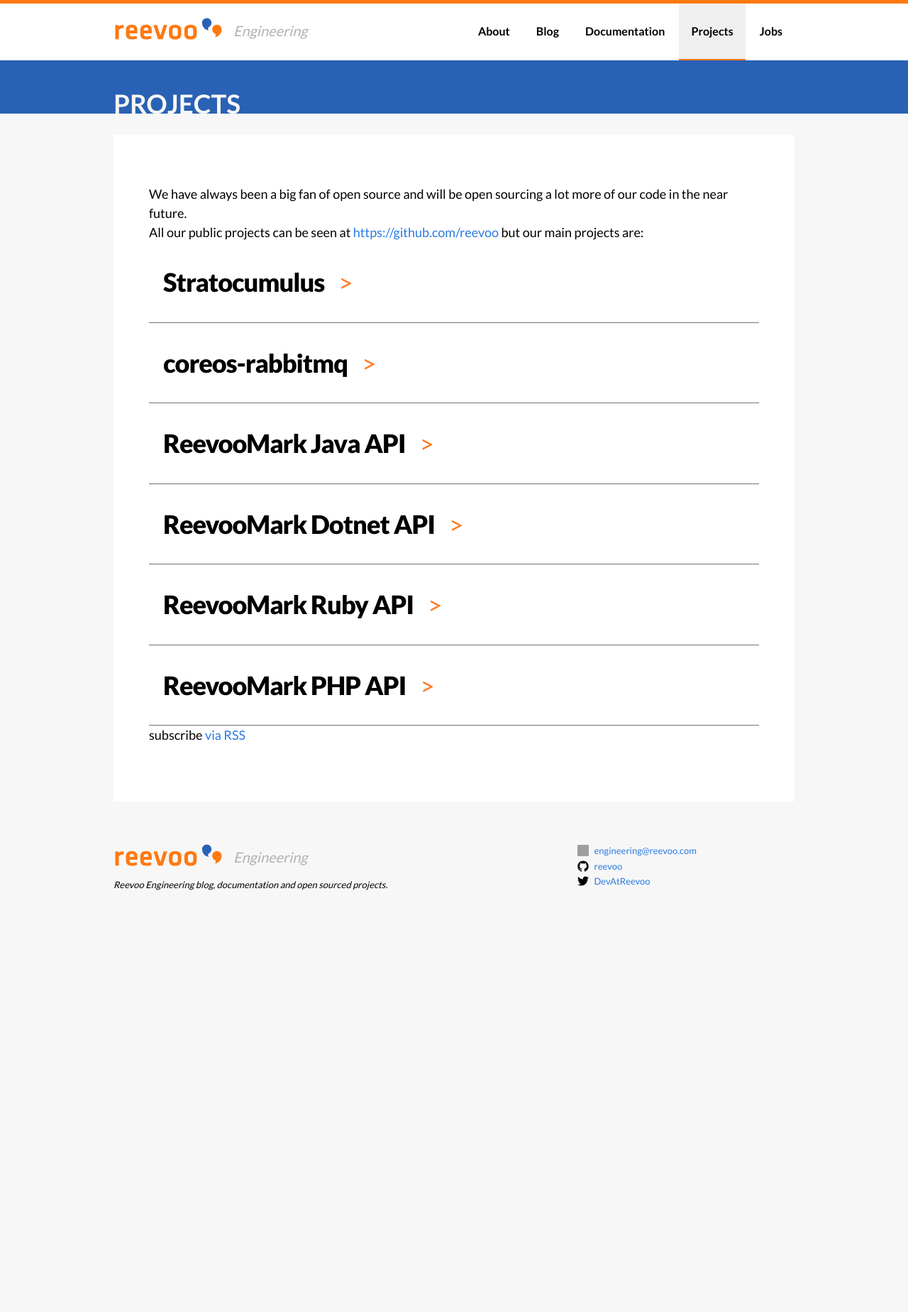
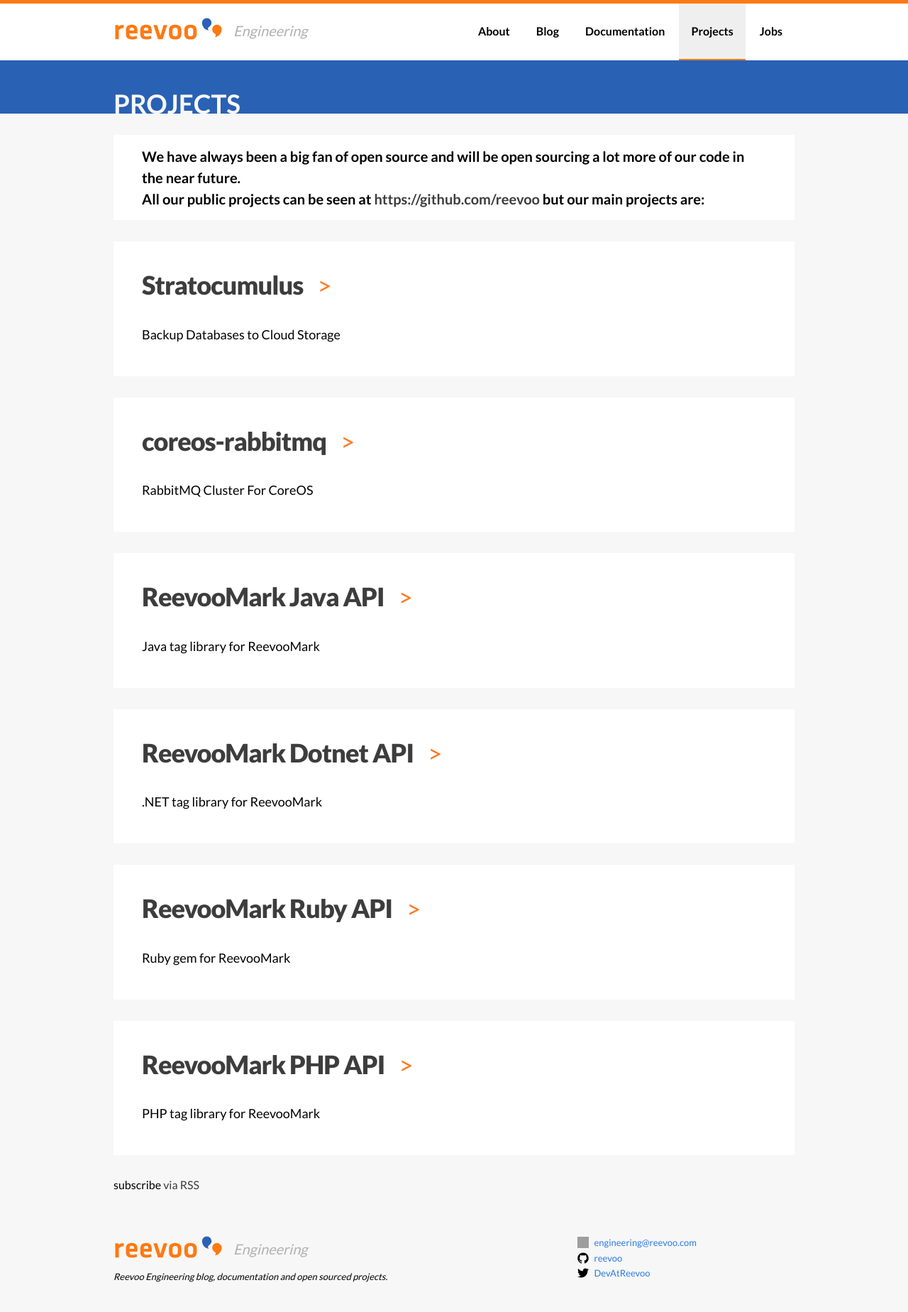
Before and after one commit to reevoo/reevoo.github.io, a Jekyll site: the page built from projects.html, in a window 1280 px wide. Shown: the whole page at 71% size. Built offline with Jekyll 4.4.1, drawn with Linux system fonts in a browser that asks for light colours; before the commit the page ends 1296 px from its top, so only the background shows below that; grey boxes are pictures that could not be loaded.

Commit message:
Projects styling and summary blurb per project.

```diff
--- a/_data/projects.yml
+++ b/_data/projects.yml
@@ -1,12 +1,18 @@
 - title: Stratocumulus
   url: stratocumulus
+  summary: Backup Databases to Cloud Storage
 - title: coreos-rabbitmq
   url: coreos_rabbitmq
+  summary: RabbitMQ Cluster For CoreOS
 - title: ReevooMark Java API
   url: reevoomark_java_api
+  summary: Java tag library for ReevooMark
 - title: ReevooMark Dotnet API
   url: reevoomark_dotnet_api
+  summary: .NET tag library for ReevooMark
 - title: ReevooMark Ruby API
   url: reevoomark_ruby_api
+  summary: Ruby gem for ReevooMark
 - title: ReevooMark PHP API
   url: reevoomark_php_api
+  summary: PHP tag library for ReevooMark
--- a/css/main.css
+++ b/css/main.css
@@ -253,6 +253,14 @@
   color: #818181;
 }
 
+.summary-blurb {
+  padding: 15px 40px 15px 40px;
+  background-color: white;
+  margin-bottom: 30px;
+  font-size: 20px;
+  font-weight: 600;
+}
+
 /* Home page styles */
 /* ----------------------------------------------------------*/
 
@@ -419,13 +427,11 @@
 }
 
 .arrow-list .post-content > * {
-  margin: 0;
+margin: 0;
 }
 
-li.arrow-list-item {
-  border-bottom: 1px solid #727272;
-  margin-bottom: 0;
-  padding: 30px 0 30px 20px;
+.arrow-list-item .post {
+  padding: 15px 0 15px 40px;
 }
 
 .arrow-list-item .post-link{
--- a/projects.html
+++ b/projects.html
@@ -1,17 +1,35 @@
 ---
-layout: page
+layout: home
 title: Projects
 navId: projects
 ---
+<div class="blog-summary">
+  <div class="tile-container">
     <div class="home">
-  <p>We have always been a big fan of open source and will be open sourcing a lot more of our code in the near future.</p>
-  <p>All our public projects can be seen at <a href="https://github.com/reevoo">https://github.com/reevoo</a> but our main projects are:</p>
+      <div class="summary-blurb">
+        <p>We have always been a big fan of open source and will be open sourcing a lot more of our code in the near
+          future.</p>
+
+        <p>All our public projects can be seen at <a href="https://github.com/reevoo">https://github.com/reevoo</a> but
+          our main projects are:</p>
+      </div>
       <ul class="posts">
         {% for project in site.data.projects %}
         <li class="arrow-list-item">
-      <a class="post-link" href="{{ project.url | prepend: site.baseurl }}">{{ project.title }}</a><span class="arrow">></span>
+          <div class="post">
+            <header class="post-header">
+              <a class="post-link" href="{{ project.url | prepend: site.baseurl }}">{{ project.title }}</a><span
+              class="arrow">></span>
+            </header>
+
+            <article class="post-content">
+              {{ project.summary }}
+            </article>
+          </div>
         </li>
         {% endfor %}
       </ul>
       <p class="rss-subscribe">subscribe <a href="{{ "/feed.xml" | prepend: site.baseurl }}">via RSS</a></p>
     </div>
+  </div>
+</div>
```
Lines whose indentation alone changed are shown as unchanged.
